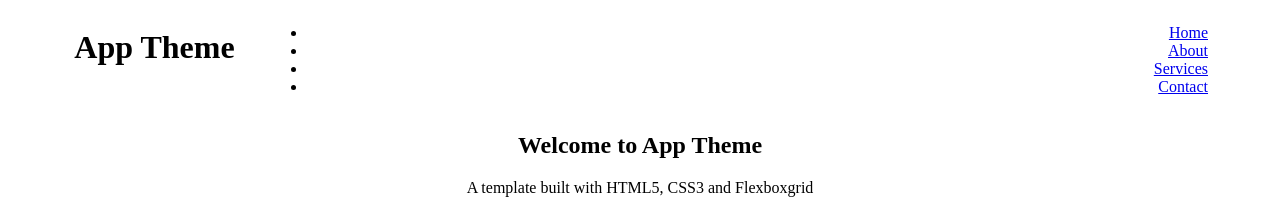
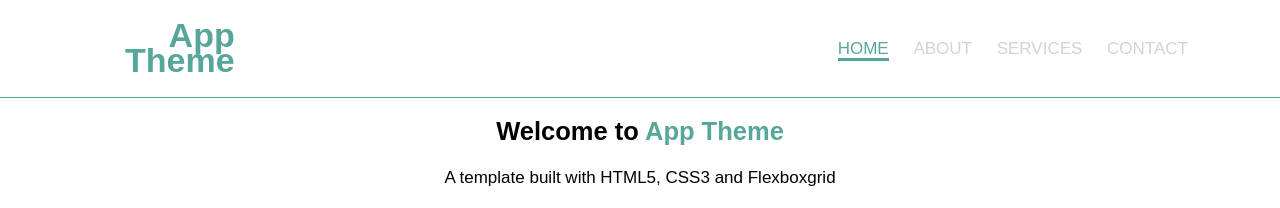
Before and after one commit to insivika/flexBoxGridProject, a plain HTML site: page index.html in a window 1280 px wide. Shown: the top 208 px of the page. Drawn offline with Linux system fonts and the light colour scheme.

Commit message:
completed header

```diff
--- a/css/custom.css
+++ b/css/custom.css
@@ -1,3 +1,12 @@
+body{
+  font-family: 'Open-sans', sans-serif;
+  font-size: 17px;
+  line-height: 1.5em;
+  margin: 0;
+  padding: 0;
+}
+
+
 img{
   width: 100%;
 }
@@ -6,3 +15,42 @@ img{
 .container{
   margin: auto;
 }
+
+/* COMMON CLASSES */
+
+.primary-text{
+  color: #56a79a;
+}
+
+.primary-background{
+  color: #56a79a;
+}
+
+/* HEADER */
+
+  #main-header{
+    border-bottom: 1px solid #56a79a;
+  }
+
+  /* NAVBAR */
+
+  #navbar{
+    text-transform: uppercase;
+  }
+
+  #navbar li{
+    display: inline;
+    padding-right: 20px;
+    list-style: none;
+
+  }
+
+  #navbar a{
+    text-decoration: none;
+    color: lightgray;
+  }
+
+  #navbar li.current a, #navbar a:hover{
+    color: #56a79a;
+    border-bottom: 3px solid #56a79a;
+  }
--- a/index.html
+++ b/index.html
@@ -13,14 +13,14 @@
 <body>
 
 <!--Header-->
-<header id="main-hdear">
+<header id="main-header">
   <div class="container">
-    <div class="row end-sm end-md end-lg">
+    <div class="row end-sm end-md end-lg middle-sx middle-sm middle-md middle-lg">
     <div class="col-xs-12 col-sm-2 col-md-2 col-lg-2">
         <h1><span class="primary-text">App Theme</span></h1>
     </div>
       <div class="col-xs-12 col-sm-10 col-md-10 col-lg-10">
-          <nav id="navbar"></nav>
+          <nav id="navbar">
           <ul>
             <li class="current"><a href="index.html">Home</a></li>
             <li><a href="about.html">About</a></li>
```
Also changed, not shown: about.html (+4 -4 lines), services.html (+3 -3 lines).
